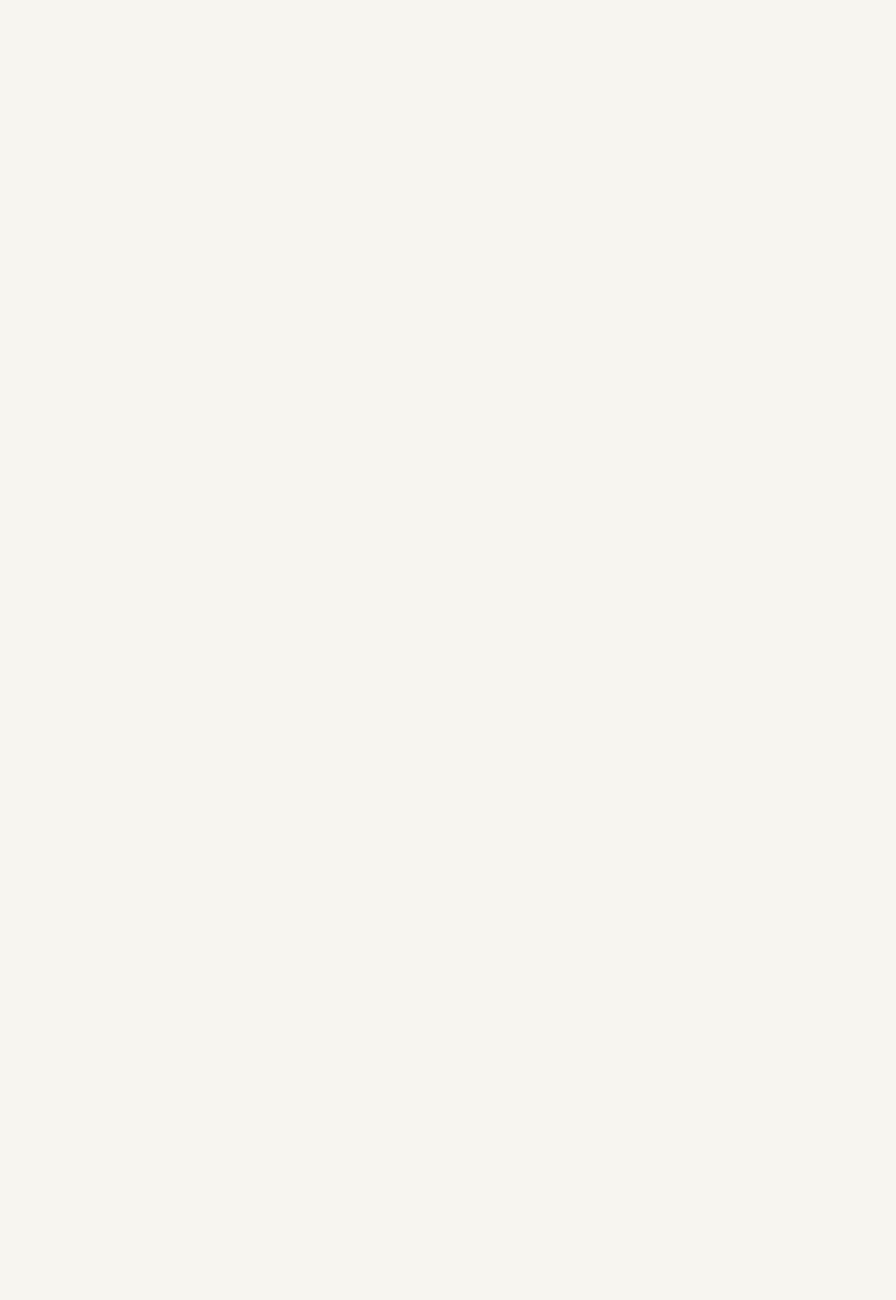
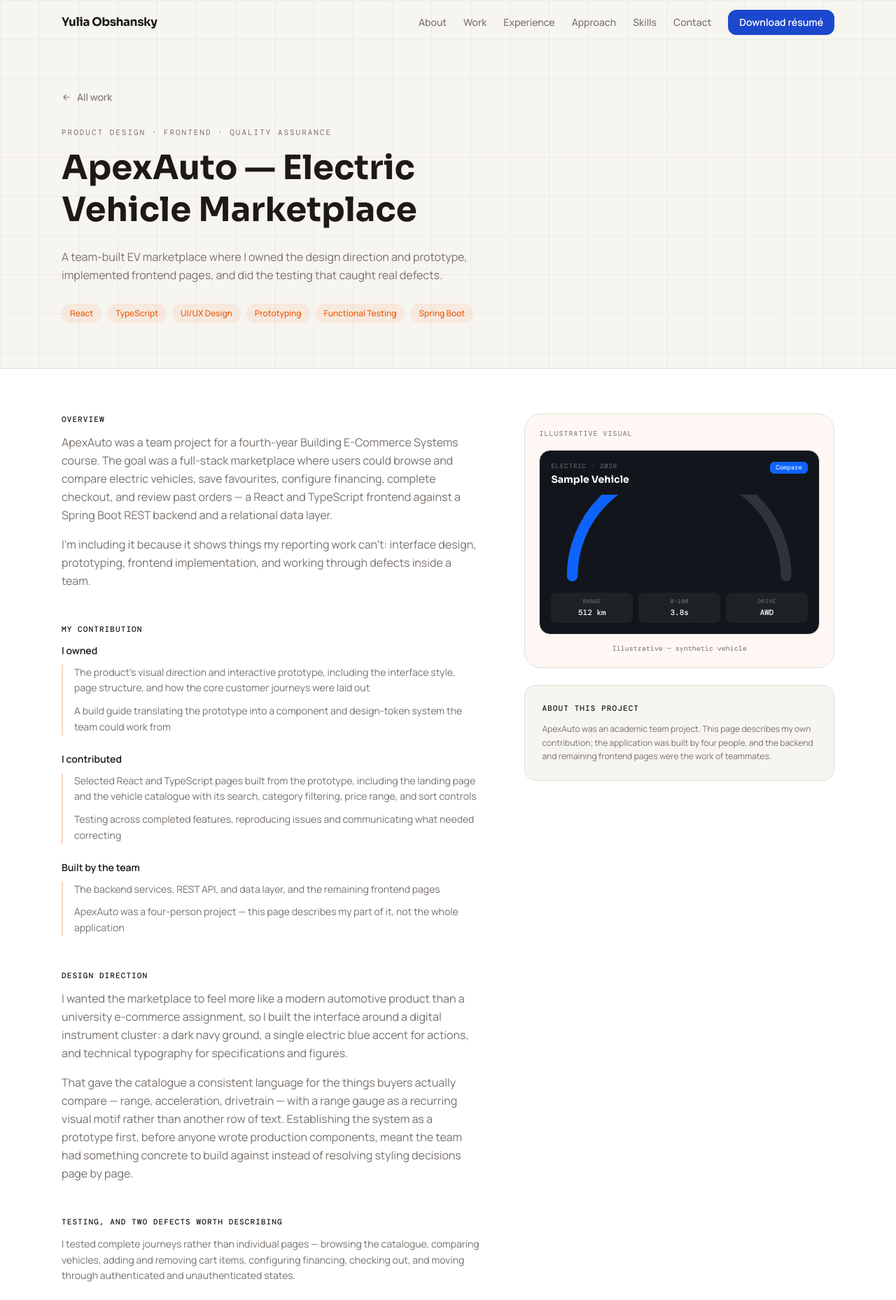
Before and after one commit to juliaobsh/julia-portfolio, a Next.js app: page /projects/apexauto-ev-marketplace in a window 1280 px wide. Before the commit this address had no page. Shown: the top 1858 px of the page at 70% size. Before the commit the page ends 800 px from the top, so only its background shows below. Built offline with nearby package versions, Linux system fonts and the light colour scheme; a web font is replaced by a local one.

Commit message:
Updated Projects and Education Sections

```diff
--- /dev/null
+++ b/src/app/opengraph-image.tsx
@@ -0,0 +1,86 @@
+import { ImageResponse } from "next/og";
+import { site } from "@/data/site";
+
+export const alt = `${site.name} — ${site.role}`;
+export const size = { width: 1200, height: 630 };
+export const contentType = "image/png";
+
+/**
+ * Social preview card, generated at build time. Kept to system fonts and flat
+ * colour so it renders without fetching a font binary.
+ */
+export default function OpengraphImage() {
+  return new ImageResponse(
+    (
+      <div
+        style={{
+          width: "100%",
+          height: "100%",
+          display: "flex",
+          flexDirection: "column",
+          justifyContent: "space-between",
+          background: "#F7F5F0",
+          padding: "72px 80px",
+          fontFamily: "sans-serif",
+        }}
+      >
+        <div style={{ display: "flex", flexDirection: "column" }}>
+          <div
+            style={{
+              fontSize: 22,
+              letterSpacing: 4,
+              textTransform: "uppercase",
+              color: "#78716C",
+            }}
+          >
+            Power BI · Enterprise reporting · Requirements
+          </div>
+          <div
+            style={{
+              marginTop: 32,
+              fontSize: 68,
+              fontWeight: 700,
+              lineHeight: 1.1,
+              color: "#1C1917",
+              maxWidth: 900,
+            }}
+          >
+            I make careful changes to reports people rely on every day.
+          </div>
+        </div>
+
+        <div
+          style={{
+            display: "flex",
+            alignItems: "center",
+            justifyContent: "space-between",
+            borderTop: "2px solid #E3DED5",
+            paddingTop: 32,
+          }}
+        >
+          <div style={{ display: "flex", flexDirection: "column" }}>
+            <div style={{ fontSize: 34, fontWeight: 700, color: "#1C1917" }}>
+              {site.name}
+            </div>
+            <div style={{ marginTop: 6, fontSize: 26, color: "#57534E" }}>
+              Business Data Analyst · Computer Science Co-op
+            </div>
+          </div>
+          <div
+            style={{
+              display: "flex",
+              background: "#1B48CC",
+              color: "#FFFFFF",
+              fontSize: 24,
+              padding: "14px 28px",
+              borderRadius: 14,
+            }}
+          >
+            {site.location}
+          </div>
+        </div>
+      </div>
+    ),
+    size,
+  );
+}
--- a/src/app/page.tsx
+++ b/src/app/page.tsx
@@ -14,9 +14,9 @@ export default function HomePage() {
       <About />
       <Work />
       <Experience />
+      <Education />
       <Approach />
       <Skills />
-      <Education />
       <Contact />
     </>
   );
--- a/src/components/visuals/ProjectVisual.tsx
+++ b/src/components/visuals/ProjectVisual.tsx
@@ -54,13 +54,14 @@ function ReportingVisual() {
   );
 }
 
-/** Survey estate composition. Total is non-sensitive; splits shown proportionally. */
+/** Survey estate composition, shown without figures to limit identifying detail. */
 function InventoryVisual() {
   const segments = [
-    { label: "Active", share: 52, color: "var(--color-violet)" },
-    { label: "Archived", share: 43, color: "var(--color-line)" },
-    { label: "Draft", share: 5, color: "var(--color-teal)" },
+    { label: "Active", weight: 5, color: "var(--color-violet)" },
+    { label: "Archived", weight: 4, color: "var(--color-line)" },
+    { label: "Draft", weight: 1, color: "var(--color-teal)" },
   ];
+  const total = segments.reduce((sum, s) => sum + s.weight, 0);
 
   return (
     <div className="flex h-full flex-col justify-center gap-4">
@@ -76,7 +77,10 @@ function InventoryVisual() {
             <span
               key={segment.label}
               className="block h-full"
-              style={{ width: `${segment.share}%`, background: segment.color }}
+              style={{
+                width: `${(segment.weight / total) * 100}%`,
+                background: segment.color,
+              }}
             />
           ))}
         </div>
@@ -96,7 +100,7 @@ function InventoryVisual() {
       </ul>
 
       <p className="rounded-lg bg-surface/70 px-2.5 py-1.5 font-mono text-[10px] leading-relaxed text-muted">
-        Composition shown proportionally
+        Categories shown without figures
       </p>
     </div>
   );
@@ -156,39 +160,69 @@ function WorkflowVisual() {
   );
 }
 
-/** Topic and phrase library structure — no invented match percentages. */
-function AnalyticsVisual() {
-  const topics = [
-    { label: "Billing", phrases: ["invoice", "charge", "balance"] },
-    { label: "Support", phrases: ["outage", "restore", "technician"] },
-    { label: "Account", phrases: ["transfer", "move", "close"] },
+/** Vehicle spec card — echoes the marketplace's instrument-cluster design language. */
+function ProductVisual() {
+  const specs = [
+    { label: "Range", value: "512 km" },
+    { label: "0–100", value: "3.8s" },
+    { label: "Drive", value: "AWD" },
   ];
 
   return (
-    <div className="flex h-full flex-col justify-center gap-2.5">
-      <p className="font-mono text-[10px] uppercase tracking-widest text-muted">
-        Topic and phrase library
-      </p>
-      {topics.map((topic) => (
-        <div
-          key={topic.label}
-          className="rounded-xl border border-line bg-surface/70 px-3 py-2"
-        >
-          <p className="mb-1.5 text-xs font-semibold text-ink">{topic.label}</p>
-          <div className="flex flex-wrap gap-1.5">
-            {topic.phrases.map((phrase) => (
-              <span
-                key={phrase}
-                className="rounded-full bg-ember/10 px-2 py-0.5 font-mono text-[9px] text-ember"
-              >
-                {phrase}
-              </span>
-            ))}
+    <div className="flex h-full flex-col justify-center gap-3">
+      <div className="overflow-hidden rounded-2xl border border-line bg-[#12161C] p-4">
+        <div className="mb-3 flex items-start justify-between">
+          <div>
+            <p className="font-mono text-[9px] uppercase tracking-widest text-white/40">
+              Electric · 2026
+            </p>
+            <p className="mt-0.5 font-display text-sm font-bold text-white">
+              Sample Vehicle
+            </p>
           </div>
+          <span className="rounded-md bg-[#0E63FF] px-2 py-0.5 font-mono text-[9px] text-white">
+            Compare
+          </span>
         </div>
-      ))}
-      <p className="font-mono text-[10px] text-muted">
-        Illustrative — not actual configuration
+
+        {/* Range arc — the prototype's signature gauge motif. */}
+        <svg viewBox="0 0 120 42" className="mb-3 w-full" aria-hidden="true">
+          <path
+            d="M10 38 A 50 50 0 0 1 110 38"
+            fill="none"
+            stroke="rgb(255 255 255 / 0.12)"
+            strokeWidth="5"
+            strokeLinecap="round"
+          />
+          <path
+            d="M10 38 A 50 50 0 0 1 110 38"
+            fill="none"
+            stroke="#0E63FF"
+            strokeWidth="5"
+            strokeLinecap="round"
+            strokeDasharray="157"
+            strokeDashoffset="47"
+          />
+        </svg>
+
+        <div className="flex gap-2">
+          {specs.map((spec) => (
+            <div
+              key={spec.label}
+              className="flex-1 rounded-lg bg-white/5 px-2 py-1.5 text-center"
+            >
+              <p className="font-mono text-[8px] uppercase tracking-wider text-white/40">
+                {spec.label}
+              </p>
+              <p className="mt-0.5 font-mono text-[11px] font-medium text-white">
+                {spec.value}
+              </p>
+            </div>
+          ))}
+        </div>
+      </div>
+      <p className="text-center font-mono text-[10px] text-muted">
+        Illustrative — synthetic vehicle
       </p>
     </div>
   );
@@ -198,7 +232,7 @@ const visuals: Record<VisualKey, () => React.ReactElement> = {
   reporting: ReportingVisual,
   inventory: InventoryVisual,
   workflow: WorkflowVisual,
-  analytics: AnalyticsVisual,
+  product: ProductVisual,
 };
 
 export function ProjectVisual({ visual }: { visual: VisualKey }) {
--- a/src/data/experience.ts
+++ b/src/data/experience.ts
@@ -17,18 +17,13 @@ export const roles: Role[] = [
     location: "Markham, ON",
     current: true,
     highlights: [
-      "Delivered five to six enhancements to a 27-report enterprise Power BI suite supporting contact-centre operations, covering queue statistics, daily summary, IVR, and monthly performance scorecard reports",
-      "Authored new DAX measures and modified existing ones at the report level, and configured visuals against measures already present in the shared semantic model",
-      "Implemented and published changes in a non-production Fabric workspace, then deployed reviewed changes to production through the team's deployment pipeline",
-      "Tested new and modified metrics against production data and expected results before release, reporting outcomes back to the senior analyst who owned the tickets",
-      "Supported QA by publishing changes for tester review and revising implementations across multiple feedback cycles until approved",
-      "Resolved report discrepancies by tracing calculations through filter context, model relationships, and source data",
-      "Lead the day-to-day discovery work for an enterprise survey platform migration: compiled a 188-survey inventory, ran stakeholder outreach across more than a dozen lines of business, and gathered, confirmed, and consolidated requirements for platform assessment",
-      "Authored the migration project's context and handoff documentation covering status, stakeholder positions, and outstanding work",
-      "Processed and triaged 14,000–16,000 weekly cybersecurity vulnerabilities using Excel VBA automation and CMDB enrichment, assigning solution owners and maintaining the tracker",
-      "Maintained a monthly small-projects financial tracker by ingesting and reconciling SAP actuals, and documented the full monthly process as a step-by-step procedure for handover",
-      "Configured and maintained speech and text analytics topics and phrase libraries for contact-centre transcription",
-      "Produced monthly application performance reports for senior stakeholders and authored onboarding documentation across several operational workflows",
+      "Delivered six enhancements to an enterprise Power BI reporting suite, working directly in eight to nine of its 27 operational and performance reports",
+      "Authored and modified DAX measures at the report level, and configured visuals against measures already present in the shared semantic model",
+      "Built and tested changes in a non-production Fabric workspace, supported QA cycles with testers, and deployed reviewed changes to production through the deployment pipeline",
+      "Lead the discovery work for an enterprise survey platform migration: a 188-survey inventory, stakeholder outreach across the organization, and consolidated requirements documentation",
+      "Automated weekly triage of 14,000–16,000 cybersecurity vulnerabilities using Excel VBA and CMDB enrichment, assigning solution owners and maintaining the tracker",
+      "Maintained a monthly small-projects financial tracker by ingesting and reconciling SAP actuals, documenting the process for handover",
+      "Configured contact-centre speech and text analytics topics and phrase libraries, and produced monthly application performance reporting for senior stakeholders",
     ],
   },
   {
@@ -48,6 +43,14 @@ export const education = {
   degree: "Bachelor of Science",
   program: "Specialized Honours Computer Science Co-op",
   period: "2022 – 2027",
+  /** Kept short and positioning-relevant — not a transcript. */
+  coursework: [
+    "Building E-Commerce Systems",
+    "User Interfaces",
+    "Software Design",
+    "Database Systems",
+    "Design & Analysis of Algorithms",
+  ],
 };
 
 export const recognition = [
--- a/src/data/projects.ts
+++ b/src/data/projects.ts
@@ -47,7 +47,7 @@ export const projects: Project[] = [
         kind: "prose",
         heading: "How the work reached me",
         body: [
-          "Tickets in this area were formally assigned to a senior analyst on the team. In practice, she would hand me a request and expect me to investigate it, work out how to implement it, and come back with results. I reported completed work and deployment status back to her, and she took it forward to the wider stakeholder group.",
+          "Many requests were formally owned by a senior analyst, who assigned me the investigation and implementation. I worked through the report behaviour independently, built and tested the change, and reported results and release status back for stakeholder follow-up.",
         ],
       },
       {
@@ -69,7 +69,7 @@ export const projects: Project[] = [
             items: [
               "QA cycles with testers, revising implementations across multiple rounds of feedback",
               "Release readiness and coordination with the senior analyst who owned the tickets",
-              "Validation, testing against the expected results she set out — the formal validation artifacts attached to tickets were assembled at her level",
+              "Validation. I tested changes against expected results and source data; formal validation documentation and final stakeholder sign-off were owned by the senior analyst",
             ],
           },
           {
@@ -415,42 +415,126 @@ export const projects: Project[] = [
     ],
   },
   {
-    slug: "speech-analytics-configuration",
-    title: "Contact-Centre Speech and Text Analytics Configuration",
-    category: "Analytics Operations",
+    slug: "apexauto-ev-marketplace",
+    title: "ApexAuto — Electric Vehicle Marketplace",
+    category: "Product Design · Frontend · Quality Assurance",
     summary:
-      "Analytics output is only as good as the phrase libraries behind it. I reviewed topic categories against how they were actually being used, expanded and refined phrase libraries to improve transcription matching, and documented configuration decisions so the setup stayed maintainable after handover.",
+      "A full-stack e-commerce application for browsing, comparing, financing, and purchasing electric vehicles, built by a four-person team. I established the visual direction and prototype, implemented selected frontend pages, and tested user journeys to find functional and usability defects.",
+    evidence:
+      "4-person team · Original UI direction · React frontend · End-to-end testing",
     oneLiner:
-      "Configuration and maintenance of speech and text analytics topics to improve the quality of contact-centre insight.",
-    tags: ["Speech Analytics", "Text Analytics", "Configuration", "Reporting"],
+      "A team-built EV marketplace where I owned the design direction and prototype, implemented frontend pages, and did the testing that caught real defects.",
+    tags: [
+      "React",
+      "TypeScript",
+      "UI/UX Design",
+      "Prototyping",
+      "Functional Testing",
+      "Spring Boot",
+    ],
     accent: "ember",
-    visual: "analytics",
+    visual: "product",
     sections: [
       {
         kind: "prose",
         heading: "Overview",
         body: [
-          "Speech and text analytics tooling categorizes contact-centre conversations by matching them against configured topics and phrase libraries. If those libraries are incomplete or stale, the reporting built on top of them looks confident and means very little.",
+          "ApexAuto was a team project for a fourth-year Building E-Commerce Systems course. The goal was a full-stack marketplace where users could browse and compare electric vehicles, save favourites, configure financing, complete checkout, and review past orders — a React and TypeScript frontend against a Spring Boot REST backend and a relational data layer.",
+          "I'm including it because it shows things my reporting work can't: interface design, prototyping, frontend implementation, and working through defects inside a team.",
+        ],
+      },
+      {
+        kind: "tiers",
+        heading: "My contribution",
+        variant: "list",
+        tiers: [
+          {
+            label: "I owned",
+            items: [
+              "The product's visual direction and interactive prototype, including the interface style, page structure, and how the core customer journeys were laid out",
+              "A build guide translating the prototype into a component and design-token system the team could work from",
+            ],
+          },
+          {
+            label: "I contributed",
+            items: [
+              "Selected React and TypeScript pages built from the prototype, including the landing page and the vehicle catalogue with its search, category filtering, price range, and sort controls",
+              "Testing across completed features, reproducing issues and communicating what needed correcting",
+            ],
+          },
+          {
+            label: "Built by the team",
+            items: [
+              "The backend services, REST API, and data layer, and the remaining frontend pages",
+              "ApexAuto was a four-person project — this page describes my part of it, not the whole application",
+            ],
+          },
         ],
       },
       {
         kind: "prose",
-        heading: "What I did",
+        heading: "Design direction",
         body: [
-          "I reviewed existing topic categories against how they were actually being used operationally, rather than against how they were originally defined. Where coverage was thin, I expanded and refined phrase libraries to improve matching accuracy, and documented the reasoning behind configuration decisions so the setup could be maintained by whoever inherited it.",
+          "I wanted the marketplace to feel more like a modern automotive product than a university e-commerce assignment, so I built the interface around a digital instrument cluster: a dark navy ground, a single electric blue accent for actions, and technical typography for specifications and figures.",
+          "That gave the catalogue a consistent language for the things buyers actually compare — range, acceleration, drivetrain — with a range gauge as a recurring visual motif rather than another row of text. Establishing the system as a prototype first, before anyone wrote production components, meant the team had something concrete to build against instead of resolving styling decisions page by page.",
+        ],
+      },
+      {
+        kind: "enhancements",
+        heading: "Testing, and two defects worth describing",
+        intro:
+          "I tested complete journeys rather than individual pages — browsing the catalogue, comparing vehicles, adding and removing cart items, configuring financing, checking out, and moving through authenticated and unauthenticated states.",
+        items: [
+          {
+            title: "Category filtering returned nothing",
+            status: "Released",
+            blocks: [
+              {
+                label: "Symptom",
+                body: "Selecting a category in the catalogue filtered the list down to zero results, even for categories that visibly had vehicles in them.",
+              },
+              {
+                label: "Cause",
+                body: "The frontend was filtering on a category field the backend's vehicle entity didn't have, so every comparison failed. The filter wasn't broken — it was matching against something that didn't exist.",
+              },
+              {
+                label: "Fix",
+                body: "Rather than block on a backend schema change late in the project, I derived categories on the frontend by mapping vehicle models to their segment, which kept the filter working against the data the API actually returned.",
+              },
+            ],
+          },
+          {
+            title: "Add-to-cart failed silently",
+            status: "Released",
+            blocks: [
+              {
+                label: "Symptom",
+                body: "Adding a vehicle to the cart appeared to succeed but nothing arrived in the cart, with no error surfaced to the user.",
+              },
+              {
+                label: "Cause",
+                body: "Tracing the request showed the cart-creation endpoint returning a bare success status rather than a created status with the cart object in the body. The frontend had no cart ID to attach the item to, so the follow-up call had nothing to reference.",
+              },
+              {
+                label: "Why it's here",
+                body: "It's a good example of why testing journeys beats testing pages. Both the cart page and the vehicle page worked correctly in isolation; the defect only existed in the handoff between them, and only reproducing the full sequence surfaced it.",
+              },
+            ],
+          },
         ],
       },
       {
         kind: "prose",
-        heading: "What I learned",
+        heading: "What I took from it",
         body: [
-          "Analytics configuration is iterative. The first pass rarely captures the full range of relevant phrasing, because real conversations don't use the vocabulary you expect. Building in a feedback loop with the people who hear those conversations improves quality far faster than reasoning about it from a spreadsheet.",
+          "Translating a prototype into a working team product involves more negotiation than I expected. Some design decisions didn't survive contact with the API, and deciding which ones to defend and which to adapt was most of the frontend work.",
+          "It also changed how I think about testing. Treating it as part of building — reproducing an issue, working out what was actually happening, and describing it precisely enough for someone else to fix — turned out to be more useful than checking pages at the end.",
         ],
       },
       {
         kind: "note",
-        heading: "Confidentiality",
-        body: "Platform configuration details, topic definitions, and conversation data are omitted. Only the nature of the work is described.",
+        heading: "About this project",
+        body: "ApexAuto was an academic team project. This page describes my own contribution; the application was built by four people, and the backend and remaining frontend pages were the work of teammates.",
       },
     ],
   },
--- a/src/data/site.ts
+++ b/src/data/site.ts
@@ -2,7 +2,7 @@ export const site = {
   name: "Yulia Obshansky",
   role: "Business Data Analyst",
   location: "Vaughan, Ontario",
-  availability: "Open to BI, data analyst, and technical BA roles",
+  availability: "Open to BI, data analyst, and technical BA internships, co-ops, and entry-level roles",
   email: "yuliaobs@gmail.com",
   /** Update if a custom domain is added later — used for canonical + OG URLs. */
   url: "https://julia-portfolio-nine.vercel.app",
--- a/src/types/project.ts
+++ b/src/types/project.ts
@@ -1,5 +1,9 @@
 /** Identifier for the generated SVG visual rendered with a case study. */
-export type ProjectVisual = "reporting" | "inventory" | "workflow" | "analytics";
+export type ProjectVisual =
+  | "reporting"
+  | "inventory"
+  | "workflow"
+  | "product";
 
 /** Named accent used to differentiate case studies across cards and pages. */
 export type AccentName = "accent" | "teal" | "violet" | "ember";
```
Also changed, not shown: src/components/sections/Education.tsx (+17 -1 lines), src/components/ui/ButtonLink.tsx (+8 -3 lines).
